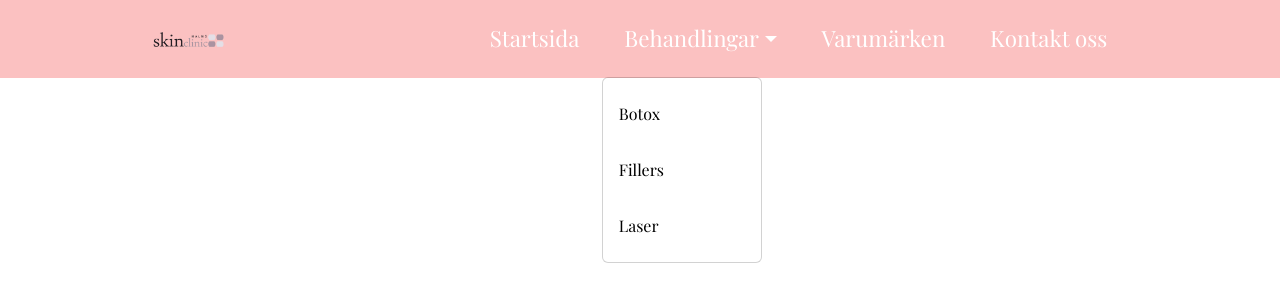
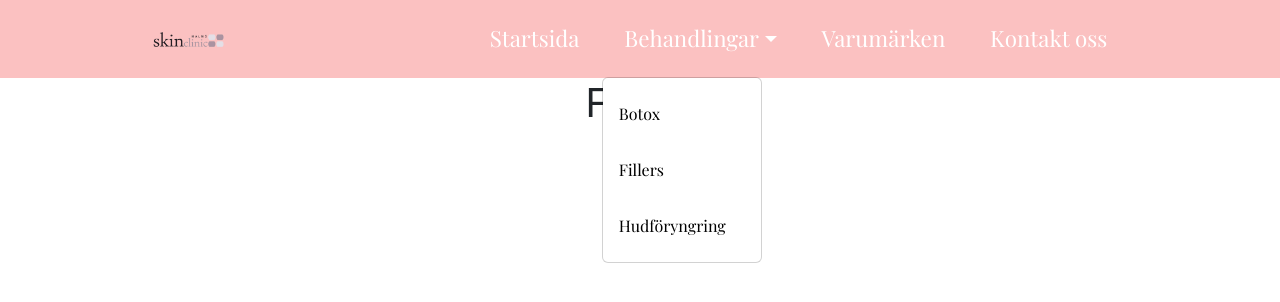
Before and after one commit to Godisstrut/SkinClinicWebsite, a React (Create React App) app in the folder skin-clinic-app/: page /treatments/fillers in a window 1280 px wide. Both pictures are taken after a click on the element "Behandlingar". Shown: the top 302 px of the page. Built offline with nearby package versions, Linux system fonts and the light colour scheme; a web font is replaced by a local one.

Commit message:
Treatment pages
Created seperate pages required for the treatments navigation

```diff
--- a/skin-clinic-app/src/App.js
+++ b/skin-clinic-app/src/App.js
@@ -6,6 +6,9 @@ import Trademarks from './pages/Trademarks';
 import Contact from './pages/Contact';
 import './App.css';
 import 'bootstrap/dist/css/bootstrap.min.css';
+import Botox from './pages/Botox';
+import Fillers from './pages/Fillers';
+import SkinYouth from './pages/SkinYouth';
 
 function App() {
   return (
@@ -13,8 +16,11 @@ function App() {
     <Router>
       <Header />
       <Routes>
-        <Route path='/' element={<Home />} />
+        <Route path="/" element={<Home />} />
         <Route path="/treatments" element={<Treatments />} />
+        <Route path="/treatments/botox" element={<Botox />} />
+        <Route path="/treatments/fillers" element={<Fillers />} />
+        <Route path="/treatments/skinyouth" element={<SkinYouth />} />
         <Route path="/trademarks" element={<Trademarks />} />
         <Route path="/contact" element={<Contact />} />
       </Routes>
--- a/skin-clinic-app/src/components/Dropdown.js
+++ b/skin-clinic-app/src/components/Dropdown.js
@@ -14,8 +14,8 @@ function DropdownMenu() {
         <Dropdown.Item as={Link} to="/treatments/fillers">
           Fillers
         </Dropdown.Item>
-        <Dropdown.Item as={Link} to="/treatments/laser">
-          Laser
+        <Dropdown.Item as={Link} to="/treatments/skinyouth">
+          Hudföryngring
         </Dropdown.Item>
       </Dropdown.Menu>
     </Dropdown>
--- /dev/null
+++ b/skin-clinic-app/src/pages/Botox.js
@@ -0,0 +1,9 @@
+function Botox() {
+    return(
+        <div className="botox">
+            <h1>Botox</h1>
+        </div>
+    )
+}
+
+export default Botox
--- /dev/null
+++ b/skin-clinic-app/src/pages/Fillers.js
@@ -0,0 +1,9 @@
+function Fillers() {
+    return(
+        <div className="fillers" >
+            <h1>Fillers</h1>
+        </div>
+    )
+}
+
+export default Fillers
--- /dev/null
+++ b/skin-clinic-app/src/pages/SkinYouth.js
@@ -0,0 +1,9 @@
+function SkinYouth() {
+    return(
+        <div className="skin-youth" >
+            <h1>Hudföryngring</h1>
+        </div>
+    )
+}
+
+export default SkinYouth
```
